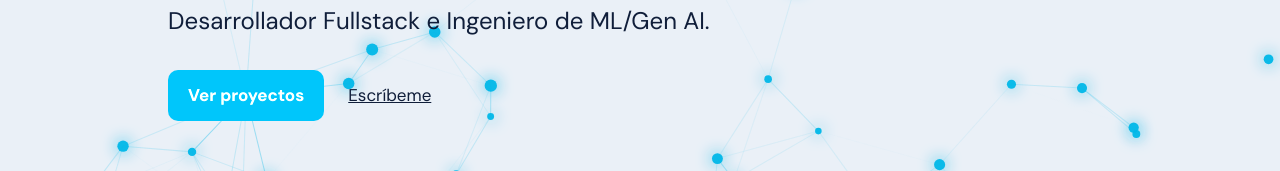
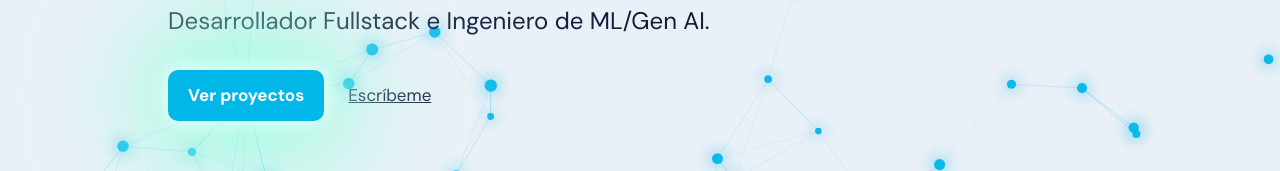
Before and after one commit to D4vsus/web, a React (Vite) app: page / in a window 1280 px wide. In both pictures the pointer is over the link "Ver proyectos". Shown: the part 834-1005 px from the top of the page. Built offline with nearby package versions, Linux system fonts and the light colour scheme.

Commit message:
glow effect on buttons

```diff
--- a/src/components/Contact.tsx
+++ b/src/components/Contact.tsx
@@ -18,7 +18,7 @@ export default function Contact({ email, links }: Props) {
             const Icon = icon && typeof icon !== "string" ? icon : null;
             const text = typeof icon === "string" ? icon : l.label;
           return(
-            <a href={l.href} key={l.label} target="_blank" rel="noopener noreferrer" aria-label={l.label} >
+            <a className="icon-networks" href={l.href} key={l.label} target="_blank" rel="noopener noreferrer" aria-label={l.label} >
               {Icon ? <Icon size={28} stroke={1.5} aria-hidden="true" /> : text}
             </a>
           )
--- a/src/styles/base.css
+++ b/src/styles/base.css
@@ -45,7 +45,10 @@ a { color: inherit; }
   background: var(--accent); color: var(--on-accent); font: inherit; font-weight: 700;
   text-decoration: none; cursor: pointer;
 }
-.btn:hover { filter: brightness(1.08); }
+.btn:hover { filter: brightness(1.08); filter: drop-shadow(0 0 10px #fff)
+            drop-shadow(0 0 30px #a1ffe3)
+            drop-shadow(0 0 70px #50ffca)
+            drop-shadow(0 0 120px #ffffff) }
 .ghost {
   border: 1px solid var(--line); background: transparent; color: var(--ink);
   padding: .5rem .9rem; border-radius: 999px; font: inherit; font-weight: 500; cursor: pointer;
--- a/src/styles/sections.css
+++ b/src/styles/sections.css
@@ -78,14 +78,20 @@
   border: 1px solid var(--line);
   border-radius: 10px;
   color: var(--ink);
-  filter: drop-shadow(0 0 10px #fff)
+}
+.icon-btn:hover { border-color: var(--ink); filter: drop-shadow(0 0 10px #fff)
             drop-shadow(0 0 30px #a1ffe3)
             drop-shadow(0 0 70px #50ffca)
-            drop-shadow(0 0 120px #ffffff)
-}
-.icon-btn:hover { border-color: var(--ink); }
+            drop-shadow(0 0 120px #ffffff)}
 .icon {
   fill: var(--accent);
 }
 
+.icon-networks:hover {
+  filter: drop-shadow(0 0 10px #fff)
+            drop-shadow(0 0 30px #a1ffe3)
+            drop-shadow(0 0 70px #50ffca)
+            drop-shadow(0 0 120px #ffffff);
+}
+
 @media (prefers-reduced-motion: reduce) { .ch { transition: none; } }
```
